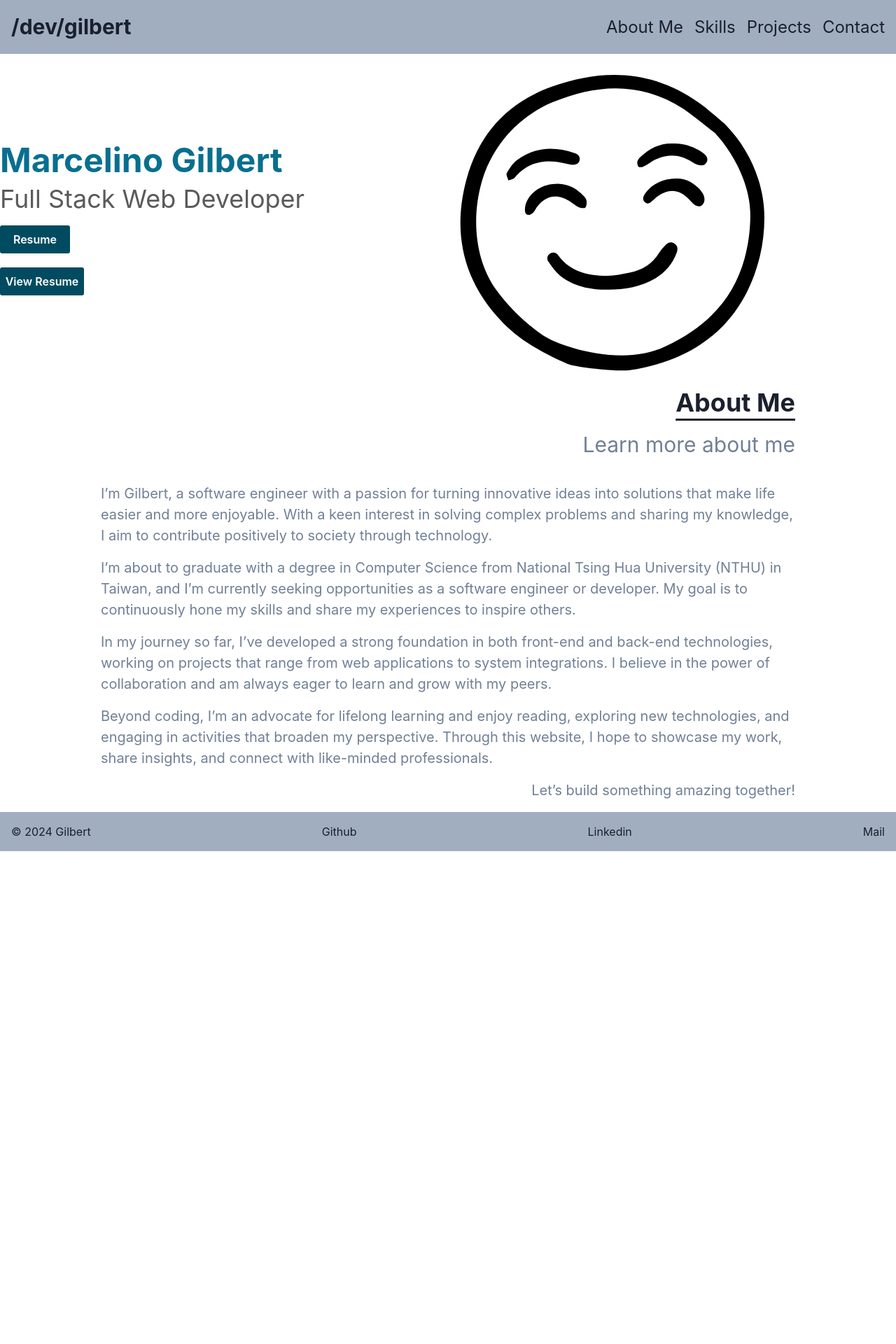
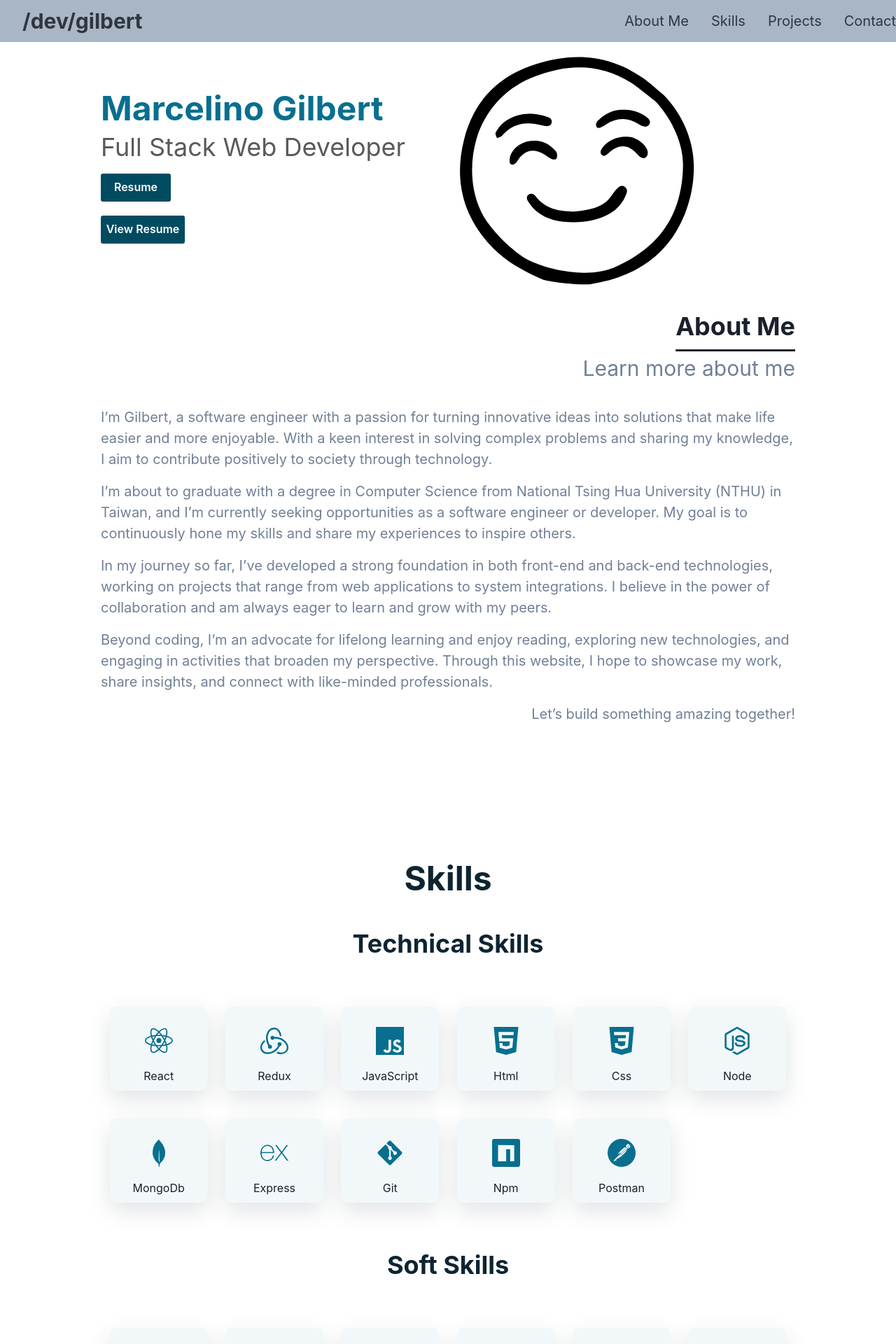
Before and after one commit to misterteri/personal-website-v2, a React (Create React App) app: page / in a window 1280 px wide. Shown: the top 1920 px of the page at 70% size. Before the commit the page ends 1216 px from the top, so only its background shows below. Built offline with nearby package versions, Linux system fonts and the light colour scheme.

Commit message:
feat: separate navbar and the rest

```diff
--- a/package.json
+++ b/package.json
@@ -16,6 +16,7 @@
     "framer-motion": "^11.2.4",
     "react": "^18.3.1",
     "react-dom": "^18.3.1",
+    "react-icons": "^5.2.1",
     "react-scripts": "5.0.1",
     "typescript": "^4.9.5",
     "web-vitals": "^2.1.4"
--- a/src/App.tsx
+++ b/src/App.tsx
@@ -1,22 +1,9 @@
-import {
-  ChakraProvider,
-  Box,
-  theme,
-  Spacer,
-  HStack,
-  Text,
-  Link,
-  Grid,
-  GridItem,
-  Heading,
-  Flex,
-  Button,
-  VStack,
-} from "@chakra-ui/react";
+import { ChakraProvider, theme } from "@chakra-ui/react";
 
 import HeroSection from "./components/HeroSection";
 import AboutSection from "./components/AboutSection";
 import Navbar from "./components/Navbar";
+import { SkillsSection } from "./components/SkillsSection";
 import Footer from "./components/Footer";
 function App() {
   return (
@@ -24,6 +11,7 @@ function App() {
       <Navbar />
       <HeroSection />
       <AboutSection />
+      <SkillsSection />
       <Footer />
     </ChakraProvider>
   );
--- a/src/components/AboutSection.tsx
+++ b/src/components/AboutSection.tsx
@@ -16,7 +16,7 @@ export default function HeroSection(): JSX.Element {
         gap="30px"
       >
         <VStack alignItems="flex-end" spacing="4">
-          <Heading textUnderlineOffset={10} textDecoration="underline">
+          <Heading textUnderlineOffset={20} textDecoration="underline">
             About Me
           </Heading>
 
--- a/src/components/HeroSection.tsx
+++ b/src/components/HeroSection.tsx
@@ -3,17 +3,18 @@ import happyemoji from "../assets/happy-emoji.svg";
 
 export default function HeroSection(): JSX.Element {
   return (
-    <section id="Introduction">
     <Grid
-        paddingTop={"100px"}
-        id="hero"
-        margin={"auto"}
-        gridTemplateColumns={{
+      templateColumns={{
         lg: "repeat(2,1fr)",
         md: "repeat(1,1fr)",
         sm: "repeat(1,1fr)",
       }}
       gap="30px"
+      padding="4"
+      maxW="80%"
+      margin="auto"
+      marginTop="60px" // Add a top margin to account for the fixed Navbar height
+      //   border="1px solid #e2e8f0"
     >
       <GridItem display={"flex"} textAlign="left" alignItems={"center"}>
         <Box>
@@ -72,6 +73,5 @@ export default function HeroSection(): JSX.Element {
         </Box>
       </GridItem>
     </Grid>
-    </section>
   );
 }
--- a/src/components/Navbar.tsx
+++ b/src/components/Navbar.tsx
@@ -3,47 +3,42 @@ import { Box, Container, HStack, Link, Spacer, Text } from "@chakra-ui/react";
 export default function Navbar(): JSX.Element {
   return (
     <Box
-      as="nav"
       position="fixed"
+      top="0"
+      left="0"
+      right="0"
       display="flex"
-      flexDirection={"row"}
-      padding="4"
+      flexDirection="row"
       backgroundColor="gray.400"
-      width="full"
+      height="60px" // Set a fixed height for the Navbar
+      opacity={0.9} // Add opacity to make it slightly transparent
+      zIndex={10} // Add z-index to make it appear above other elements
+    >
+      <Box
+        // border="1px solid #e2e8f0"
+        margin="auto"
+        padding="2"
+        paddingInline={8}
       >
         <Text fontSize="3xl" fontWeight="bold">
           /dev/gilbert
         </Text>
+      </Box>
       <Spacer />
-      <HStack spacing="4">
-        <Box>
-          <Link>
-            <Text fontSize="2xl" _hover={{ borderBottom: "5px solid" }}>
-              About Me
-            </Text>
+      <HStack spacing={8}>
+        <Link href="#about">
+          <Text fontSize="xl">About Me</Text>
         </Link>
-        </Box>
-        <Box>
-          <Link>
-            <Text fontSize="2xl" _hover={{ borderBottom: "5px solid" }}>
-              Skills
-            </Text>
+
+        <Link href="#skills">
+          <Text fontSize="xl">Skills</Text>
         </Link>
-        </Box>
-        <Box>
-          <Link>
-            <Text fontSize="2xl" _hover={{ borderBottom: "5px solid" }}>
-              Projects
-            </Text>
+        <Link href="#projects">
+          <Text fontSize="xl">Projects</Text>
         </Link>
-        </Box>
-        <Box>
-          <Link>
-            <Text fontSize="2xl" _hover={{ borderBottom: "5px solid" }}>
-              Contact
-            </Text>
+        <Link href="#contact">
+          <Text fontSize="xl">Contact</Text>
         </Link>
-        </Box>
       </HStack>
     </Box>
   );
--- /dev/null
+++ b/src/components/styles/SkillCard.module.css
@@ -0,0 +1,23 @@
+.card {
+    display: flex;
+    flex-direction: column;
+    justify-content: space-around;
+    align-items: center;
+    width: 140px;
+    height: 120px;
+    margin: 20px auto;
+    padding-top: 20px;
+    cursor: pointer;
+    background-color: #f2f8f9;
+    box-shadow: rgba(43, 64, 70, 0.14) 0px 12px 32px;
+    border-radius: 10px;
+  }
+  .card:hover {
+    box-shadow: rgba(43, 64, 70, 0.1) 0px 12px 44px;
+    /* width: 160px;
+    height: 140px; */
+    background-color: rgb(8, 111, 143);
+  }
+  .card:hover > * {
+    color: white;
+  }
--- /dev/null
+++ b/src/components/styles/SkillsSection.module.css
@@ -0,0 +1,46 @@
+.skillIcon {
+    font-size: 40px;
+    color: rgb(8, 111, 143);
+  }
+  .reactIcon:hover {
+    color: rgb(94, 211, 243);
+  }
+  .reduxIcon:hover {
+    color: rgb(118, 76, 183);
+  }
+  .jsIcon:hover {
+    color: rgb(247, 223, 30);
+  }
+  .muiIcon:hover {
+    color: rgb(0, 129, 203);
+  }
+  .htmlIcon:hover {
+    color: rgb(233, 98, 40);
+  }
+  .cssIcon:hover {
+    color: rgb(37, 75, 221);
+  }
+  .nodeIcon:hover {
+    color: rgb(95, 151, 89);
+  }
+  .mongoIcon:hover {
+    color: rgb(82, 167, 75);
+  }
+  .gitIcon:hover {
+    color: rgb(232, 78, 49);
+  }
+  .expIcon {
+    margin: 0;
+  }
+  .expIcon:hover {
+    color: black;
+  }
+  .leaderIcon:hover {
+    color: rgb(82, 167, 75);
+  }
+  .teamIcon:hover {
+    color: rgb(232, 78, 49);
+  }
+  .problemIcon:hover {
+    color: rgb(255, 0, 0);
+  }
```
Also changed, not shown: 1 other file (tests, documents, lock files or other folders). Lines whose indentation alone changed are shown as unchanged.
